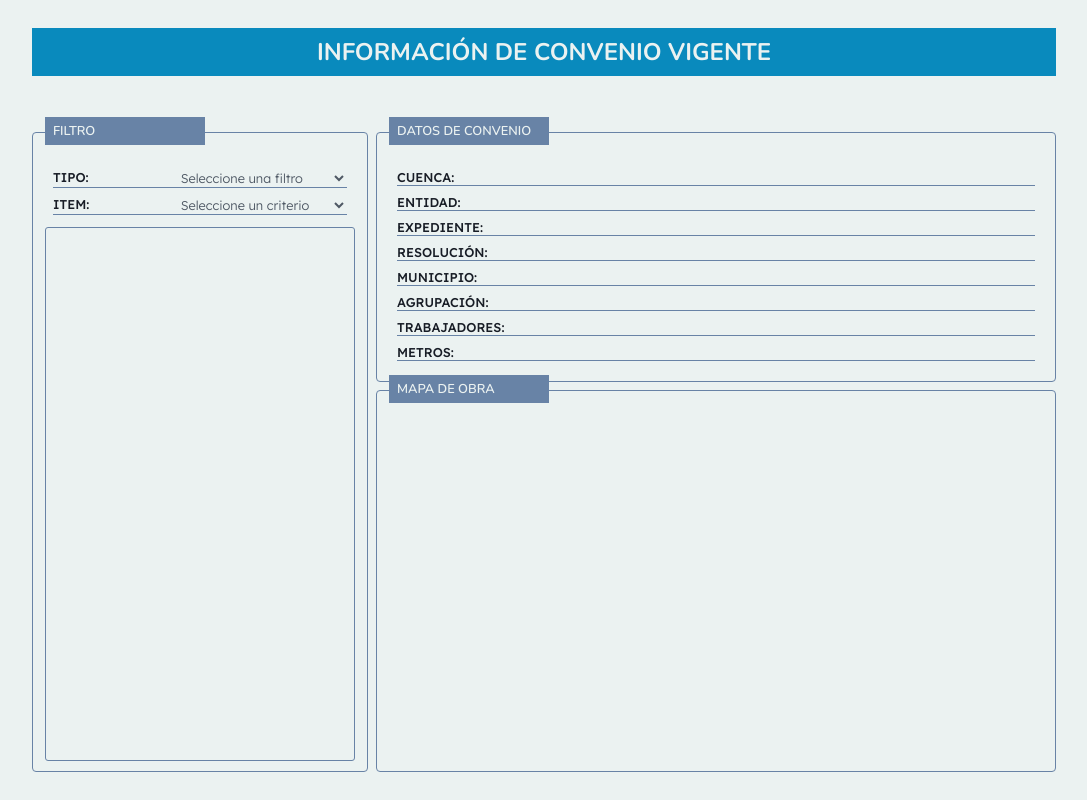
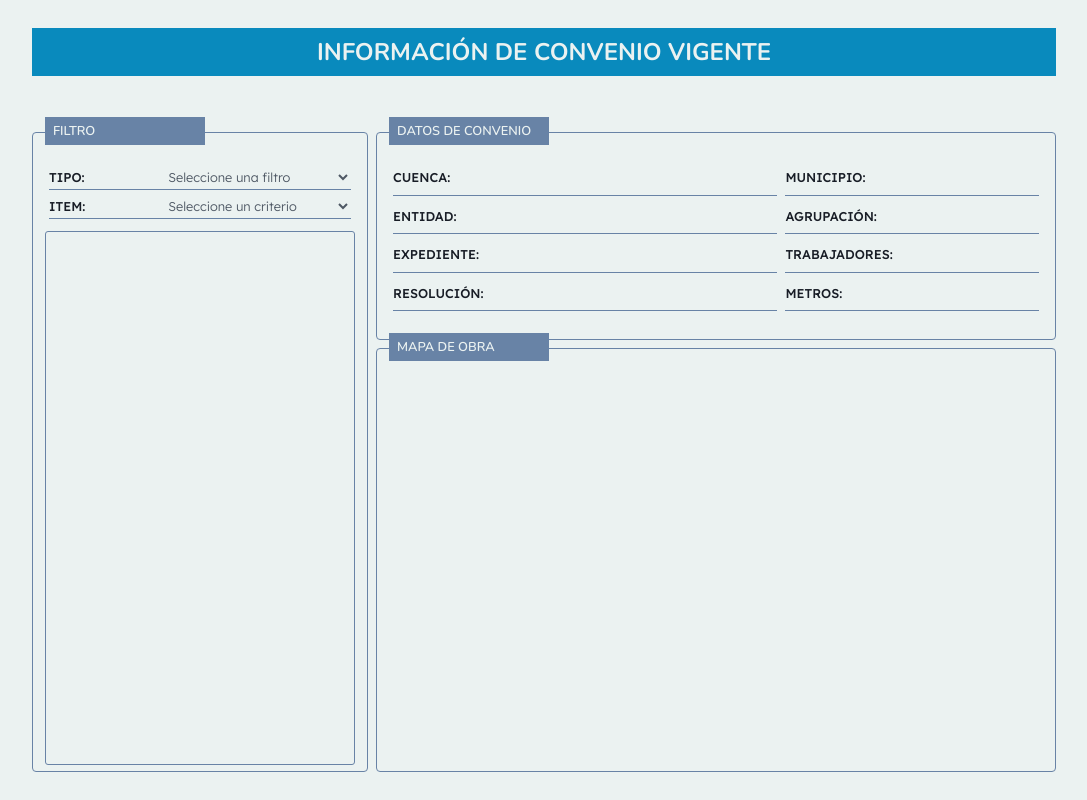
Before and after one commit to pjsteinbach/workproyect3, a plain HTML site: page index.html in a window 1280 px wide. Shown: the whole page, without its empty margins (96-1183 px from the left). Drawn offline with nearby package versions, Linux system fonts and the light colour scheme; some packages are replaced by stand-ins of ours.

Commit message:
Update style.css
style para nuevos items con display grid

```diff
--- a/style.css
+++ b/style.css
@@ -14,6 +14,13 @@
     --width-section: 880px;
 }
 
+/*
+font-family: "Nunito", serif;
+font-family: "Roboto Mono", serif;
+font-family: "Lexend", serif;
+}
+*/
+
 *{
     margin: 0;
     padding: 0;
@@ -24,7 +31,6 @@ body{
     display: grid;
     place-items: center;
     height: 100vh;
-    font-family: var(--body-font);
     color: var(--dark-color);
     background-color: var(--light-color);
     scrollbar-width: thin; scrollbar-color: var(--secondary-color) var(--light-color);
@@ -57,6 +63,11 @@ h1{
 }
 
 .data-section{
+    display: grid;
+    grid-template-columns: 3fr 2fr;
+    grid-template-rows: 1fr 1fr 1fr 1fr;
+    grid-auto-flow: column;
+    padding-bottom: 24px;
     grid-row-start: 1;
     grid-row-end: 2;
     grid-column-start: 2;
@@ -100,19 +111,21 @@ section{
     display: flex;
     flex-direction: row;
     justify-content: space-between;
-    gap: 8px;
-    margin: 8px;
+    gap: 4px;
+    margin: 4px;
     border-bottom: 1px solid var(--secondary-color);
 }
 
 label{
-    width: 200px;
+    line-height: 24px;
+    width: 180px;
     font-family: var(--body-font);
     font-size: .8rem;
     font-weight: 500;
 }
 
 input, select{
+    line-height: 24px;
     background-color: transparent;
     width: 100%;
     border: none;
@@ -159,7 +172,6 @@ input, select{
 
 .iframe-container{
     height: 100%;
-
 }
 
 #iframe-map{
```
